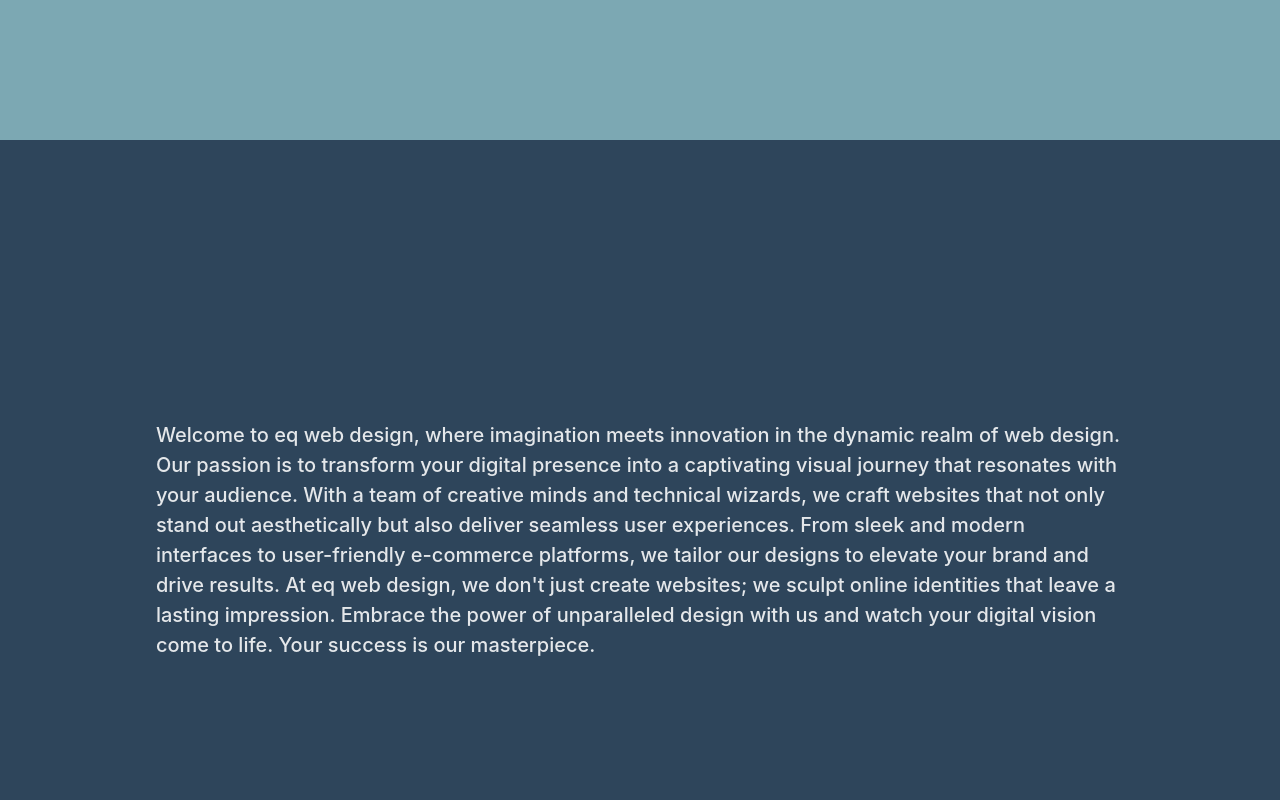
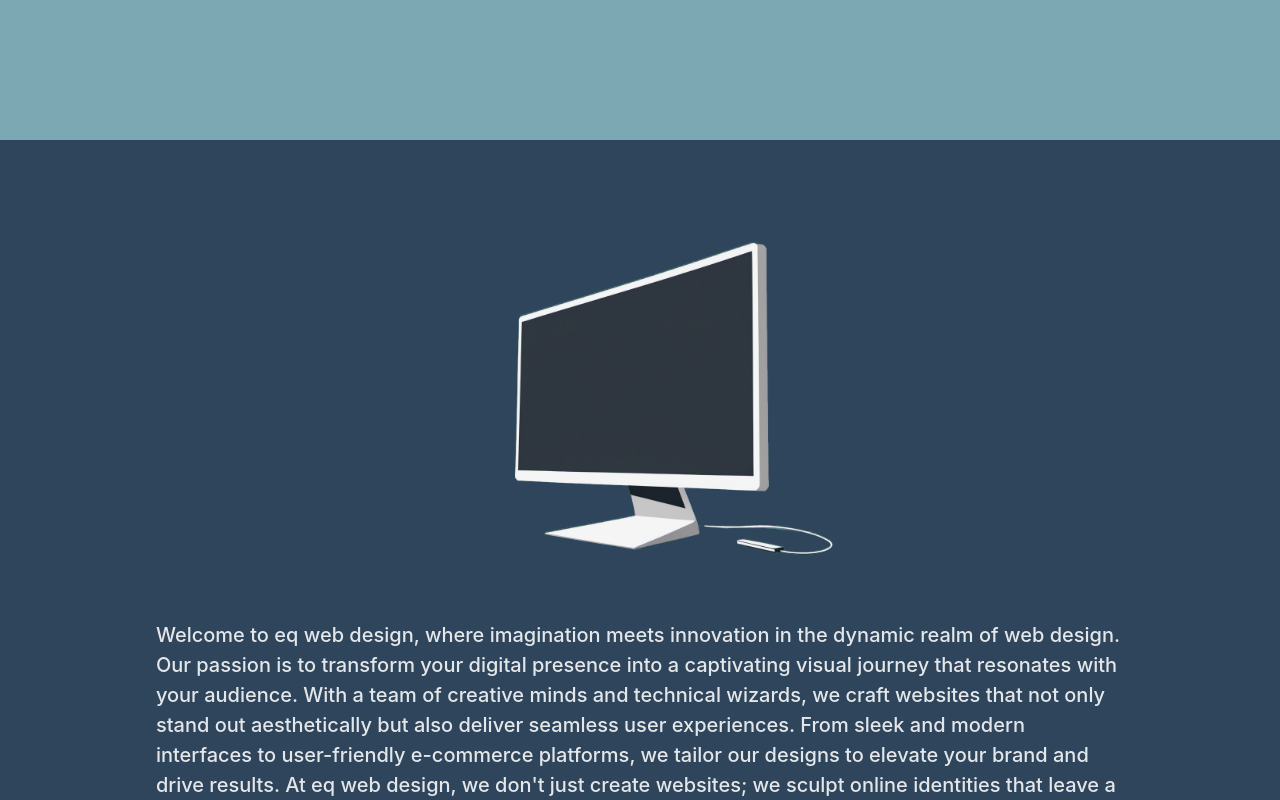
Before and after one commit to cotabas/eqwebdev, a plain HTML site: page index.html in a window 1280 px wide. Shown: the part 660-1460 px from the top of the page. Drawn offline with Linux system fonts and the light colour scheme.

Commit message:
added monitor image to services section

```diff
--- a/index.html
+++ b/index.html
@@ -21,6 +21,7 @@
    <img class="cartoonArt" src="pix/working_man.png" />
   </section>
   <section id="services">
+   <img class="cartoonArt" src="pix/monitor.png" />
     <p>
     Welcome to eq web design, where imagination meets innovation in the dynamic realm of web design. Our passion is to transform your digital presence into a captivating visual journey that resonates with your audience. With a team of creative minds and technical wizards, we craft websites that not only stand out aesthetically but also deliver seamless user experiences. From sleek and modern interfaces to user-friendly e-commerce platforms, we tailor our designs to elevate your brand and drive results. At eq web design, we don't just create websites; we sculpt online identities that leave a lasting impression. Embrace the power of unparalleled design with us and watch your digital vision come to life. Your success is our masterpiece.
     </p>
```
Also changed, not shown: pix/monitor.png (added).
